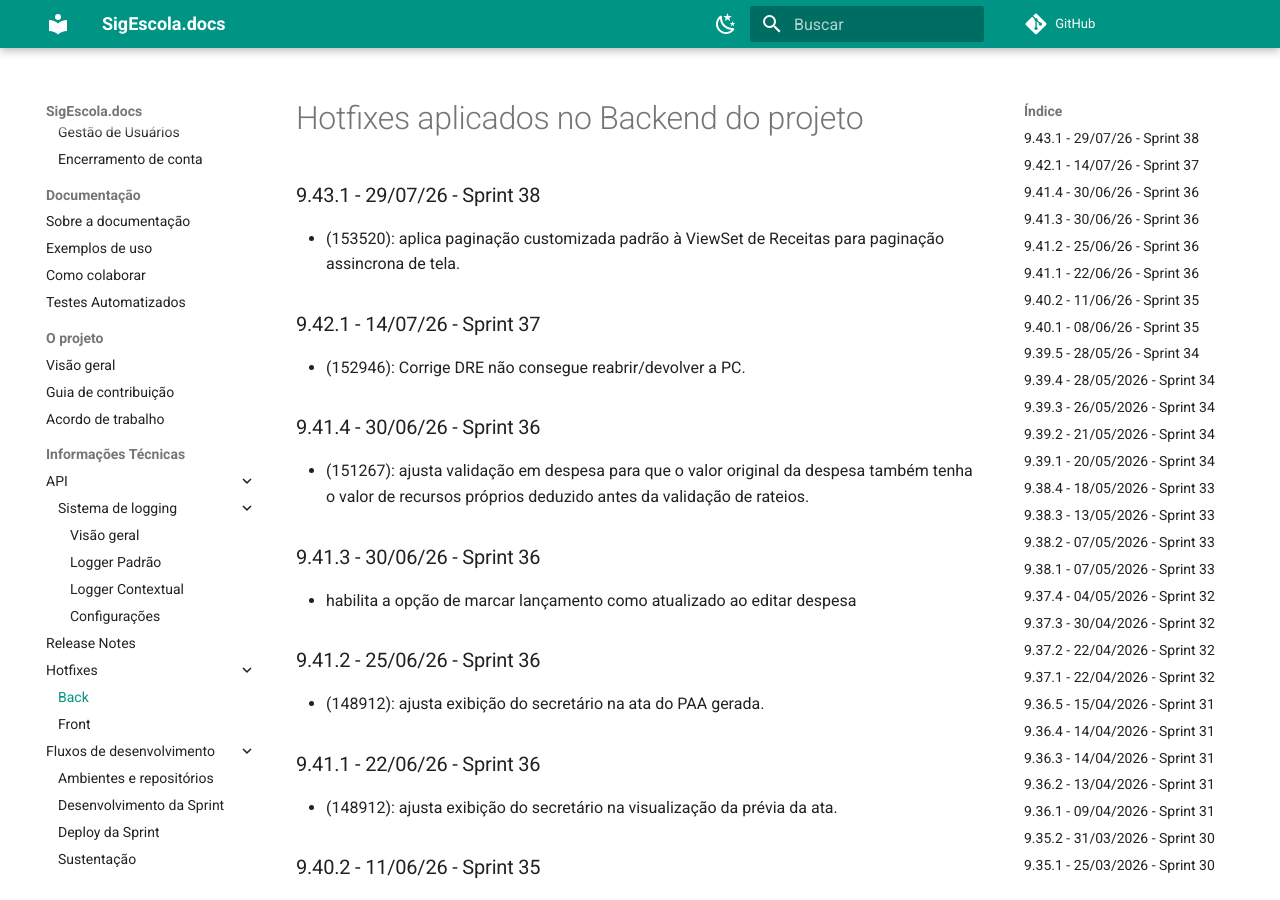
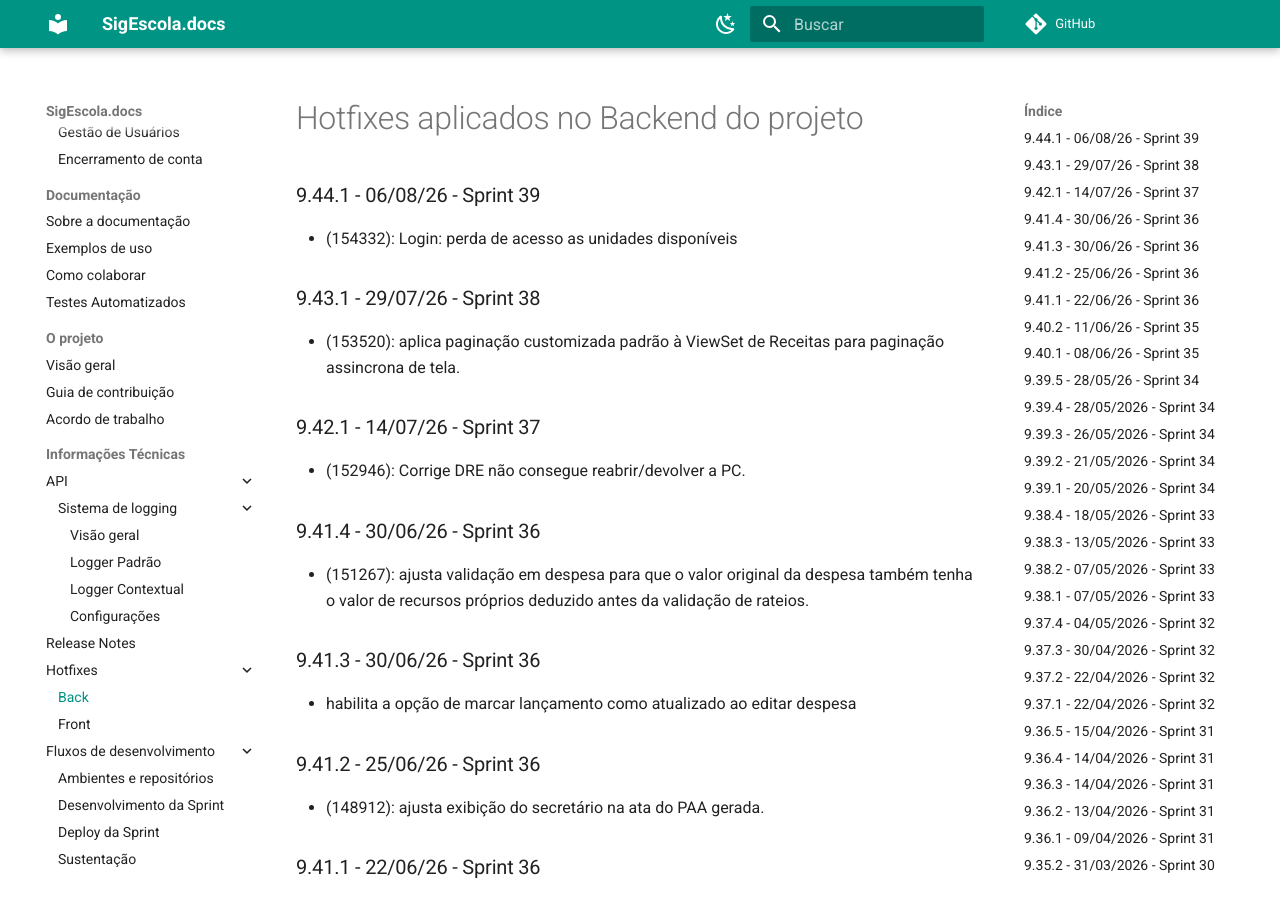
Before and after one commit to prefeiturasp/SME-PTRF-Docs, an MkDocs documentation site: the page built from docs/projeto/hotfixes_back.md, in a window 1280 px wide and 900 px high. Built offline with MkDocs 1.6.1 and Material for MkDocs 9.7.7, drawn with Linux system fonts in a browser that asks for light colours; comment, search, counter and statistics services are not loaded.

Commit message:
docs: atualiza versão hotfix

```diff
--- a/docs/projeto/hotfixes_back.md
+++ b/docs/projeto/hotfixes_back.md
@@ -1,4 +1,7 @@
 # Hotfixes aplicados no Backend do projeto
+
+### 9.44.1 - 06/08/26 - Sprint 39
+* (154332): Login: perda de acesso as unidades disponíveis
 
 ### 9.43.1 - 29/07/26 - Sprint 38
 * (153520): aplica paginação customizada padrão à ViewSet de Receitas para paginação assincrona de tela.
```
